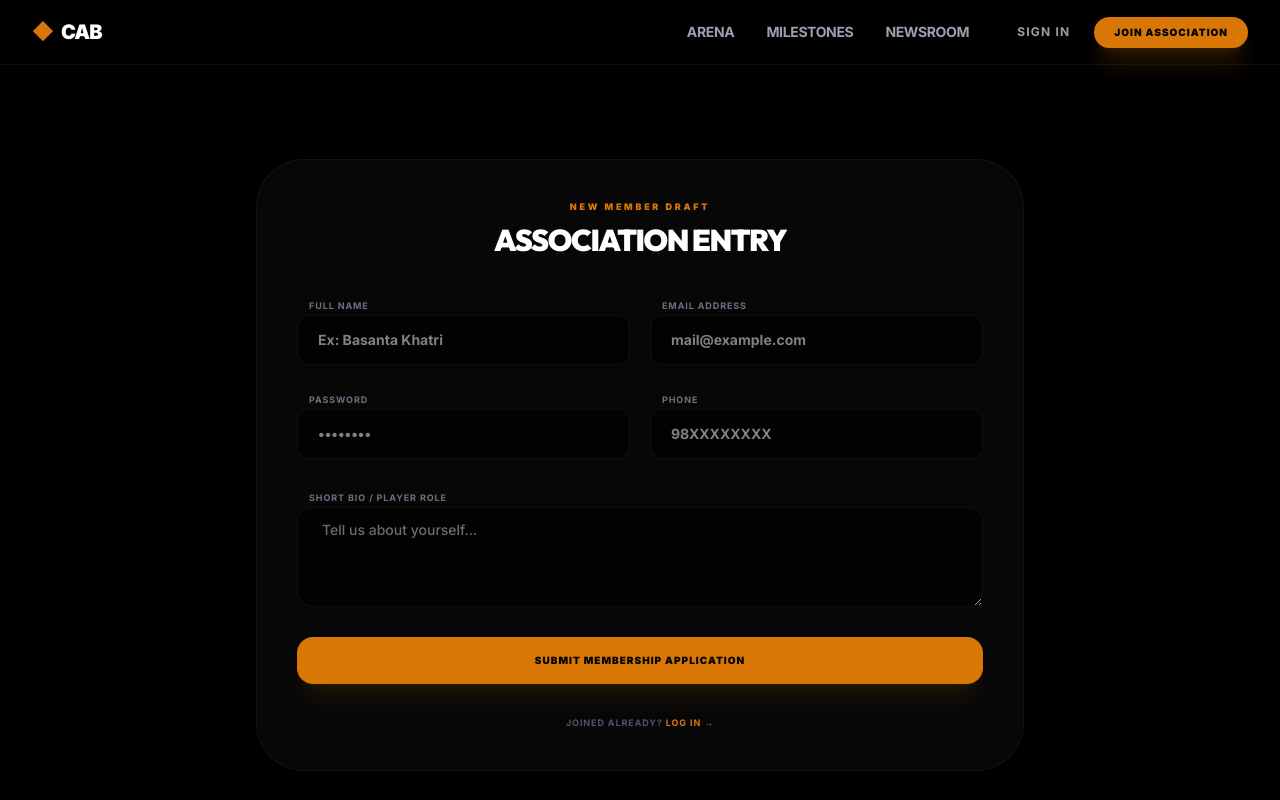
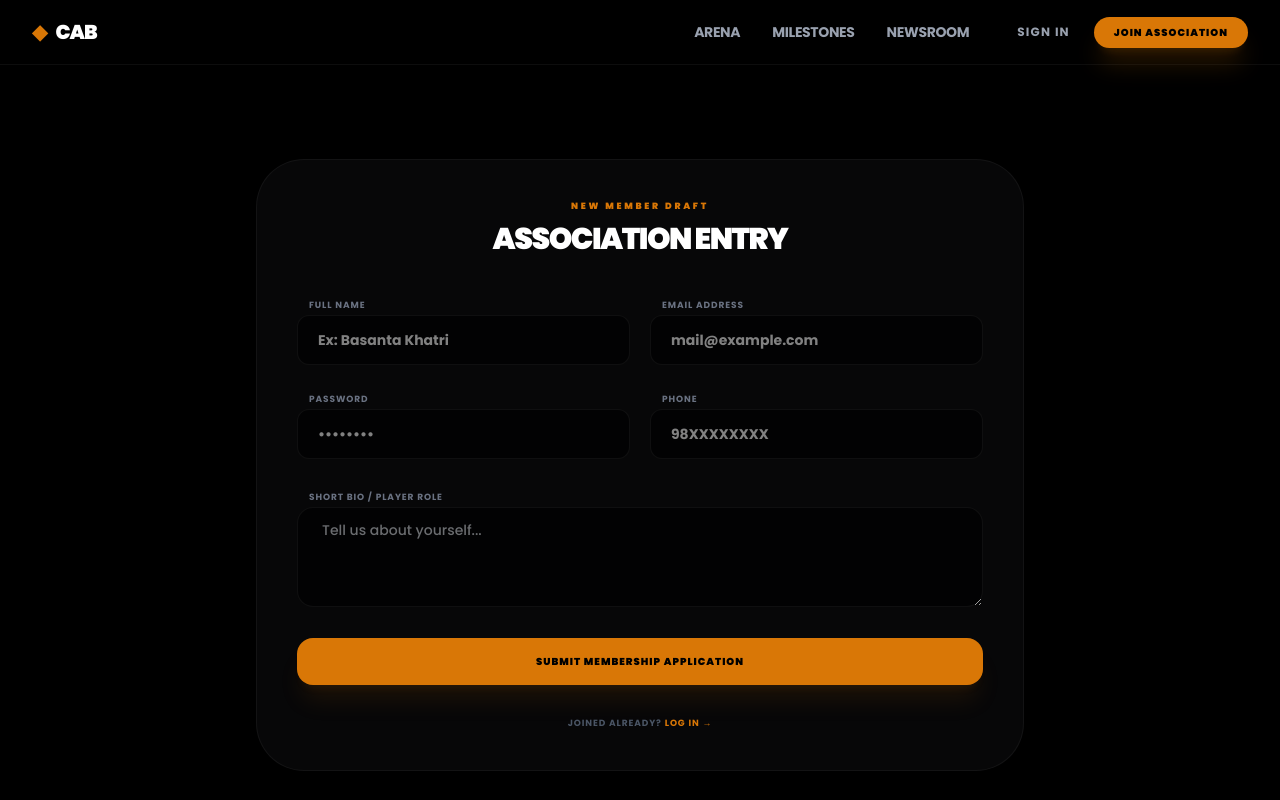
Before and after one commit to Basanta-khatri-0311/CAB, a React (Vite) app in the folder client/: page /register in a window 1280 px wide. Shown: the top 800 px of the page. Built offline with nearby package versions, Linux system fonts and the light colour scheme; no server answers.

Commit message:
style: replace Inter and Outfit fonts with Poppins in global theme configuration

```diff
--- a/client/src/index.css
+++ b/client/src/index.css
@@ -1,4 +1,4 @@
-@import url('https://fonts.googleapis.com/css2?family=Inter:wght@300;400;500;600;700;800;900&family=Outfit:wght@300;400;500;600;700;800;900&display=swap');
+@import url('https://fonts.googleapis.com/css2?family=Poppins:wght@300;400;500;600;700;800;900&display=swap');
 @import "tailwindcss";
 
 @theme {
@@ -8,8 +8,8 @@
   --color-card-bg: #080808;
   --color-border: #1a1a1a;
 
-  --font-body: "Inter", sans-serif;
-  --font-display: "Outfit", sans-serif;
+  --font-body: "Poppins", sans-serif;
+  --font-display: "Poppins", sans-serif;
 }
 
 @layer base {
```
